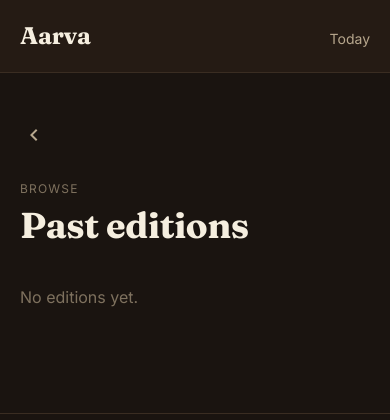
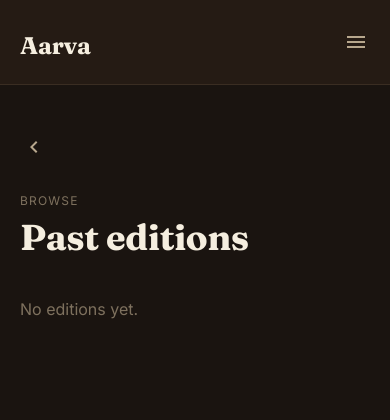
Before and after one commit to srik-create/aarva, a FastAPI app: page /editions in a window 390 px wide. Shown: the top 420 px of the page. Run offline with FastAPI, Linux system fonts and the light colour scheme; data that the repository does not hold is empty; some libraries are stand-ins or nearby versions.

Commit message:
server: hamburger menu + sidebar drawer for mobile nav
The mobile header previously showed only a 'Today' link inline,
forcing listeners to navigate via the back arrow or by typing URLs.
Replaces it with a hamburger button that opens a right-edge sidebar
drawer with the full top-level nav: Homepage, Today, Editions,
Categories, Publications.

UX:
- Hamburger sits in the top-right of the header on mobile only
  (sm:hidden). Desktop keeps its inline nav (hidden sm:block).
- Drawer slides in from the right, 18rem / 80vw whichever's smaller.
- Backdrop click, close button (x), or Esc all dismiss.
- Drawer panel itself respects safe-area-inset-top/bottom so its
  content sits clear of the status bar and home indicator.

Designed so future auth links (login/signup) slot in below the
browse list without touching the toggle / drawer plumbing.

```diff
--- a/aarva/server/templates/base.html
+++ b/aarva/server/templates/base.html
@@ -131,11 +131,63 @@
         <a href="/categories" class="hover:text-cream-text transition-colors">Categories</a>
         <a href="/publications" class="hover:text-cream-text transition-colors">Publications</a>
       </nav>
-      <nav class="text-sm text-cream-light sm:hidden">
-        <a href="/today" class="hover:text-cream-text transition-colors">Today</a>
-      </nav>
+      {# Mobile: hamburger that opens the sidebar drawer below.
+         Desktop keeps its inline nav above (sm:block). #}
+      <button type="button" data-nav-toggle aria-label="Open menu"
+              class="sm:hidden -mr-2 w-11 h-11 inline-flex items-center justify-center rounded-full text-cream-light hover:text-cream-text hover:bg-night-border transition-colors">
+        <svg viewBox="0 0 24 24" class="w-6 h-6" fill="currentColor" aria-hidden="true">
+          <path d="M3 6h18v2H3zM3 11h18v2H3zM3 16h18v2H3z"/>
+        </svg>
+      </button>
     </div>
   </header>
+
+  {# ─── Mobile sidebar drawer ─────────────────────────────────────── #}
+  {# Hidden by default; opened by the hamburger in the header. Slides
+     in from the right (full-height). Backdrop click, close button, or
+     Esc all dismiss it. Built so future auth links (login/signup) can
+     slot into the nav list below the main browse links. #}
+  <div data-nav-drawer class="hidden fixed inset-0 z-50 sm:hidden">
+    <div data-nav-backdrop class="absolute inset-0 bg-black/60 backdrop-blur-sm"></div>
+    <aside class="absolute top-0 right-0 bottom-0 w-72 max-w-[80vw] bg-night-soft border-l border-night-border shadow-2xl flex flex-col" style="padding-top: env(safe-area-inset-top); padding-bottom: env(safe-area-inset-bottom);">
+      <div class="flex items-center justify-between px-5 py-4 border-b border-night-border">
+        <span class="editorial text-base font-semibold text-cream-text">Menu</span>
+        <button type="button" data-nav-close aria-label="Close menu"
+                class="-mr-2 w-9 h-9 inline-flex items-center justify-center rounded-full text-cream-muted hover:text-cream-text hover:bg-night-border transition-colors">
+          <svg viewBox="0 0 24 24" class="w-5 h-5" fill="currentColor" aria-hidden="true">
+            <path d="M19 6.41L17.59 5 12 10.59 6.41 5 5 6.41 10.59 12 5 17.59 6.41 19 12 13.41 17.59 19 19 17.59 13.41 12z"/>
+          </svg>
+        </button>
+      </div>
+      <nav class="flex-1 py-2 text-cream-light overflow-y-auto">
+        <a href="/" class="block px-5 py-3 hover:text-cream-text hover:bg-night-border transition-colors">Homepage</a>
+        <a href="/today" class="block px-5 py-3 hover:text-cream-text hover:bg-night-border transition-colors">Today</a>
+        <a href="/editions" class="block px-5 py-3 hover:text-cream-text hover:bg-night-border transition-colors">Editions</a>
+        <a href="/categories" class="block px-5 py-3 hover:text-cream-text hover:bg-night-border transition-colors">Categories</a>
+        <a href="/publications" class="block px-5 py-3 hover:text-cream-text hover:bg-night-border transition-colors">Publications</a>
+      </nav>
+    </aside>
+  </div>
+
+  <script>
+    (function() {
+      const toggle   = document.querySelector('[data-nav-toggle]');
+      const drawer   = document.querySelector('[data-nav-drawer]');
+      const backdrop = document.querySelector('[data-nav-backdrop]');
+      const closeBtn = document.querySelector('[data-nav-close]');
+      if (!toggle || !drawer) return;
+
+      function open() { drawer.classList.remove('hidden'); }
+      function close() { drawer.classList.add('hidden'); }
+
+      toggle.addEventListener('click', open);
+      backdrop && backdrop.addEventListener('click', close);
+      closeBtn && closeBtn.addEventListener('click', close);
+      document.addEventListener('keydown', function(e) {
+        if (e.key === 'Escape' && !drawer.classList.contains('hidden')) close();
+      });
+    })();
+  </script>
 
   <main class="max-w-3xl mx-auto px-5 py-10">
     {# Back arrow on every page except the landing. Mobile-friendly
```
